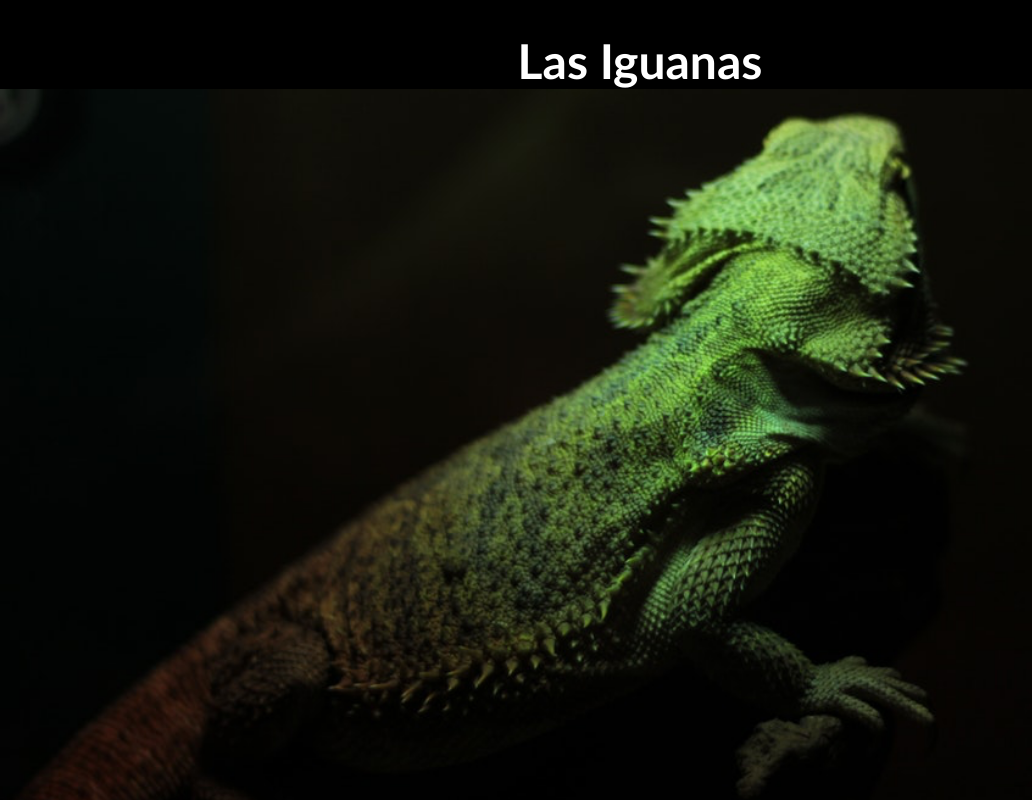
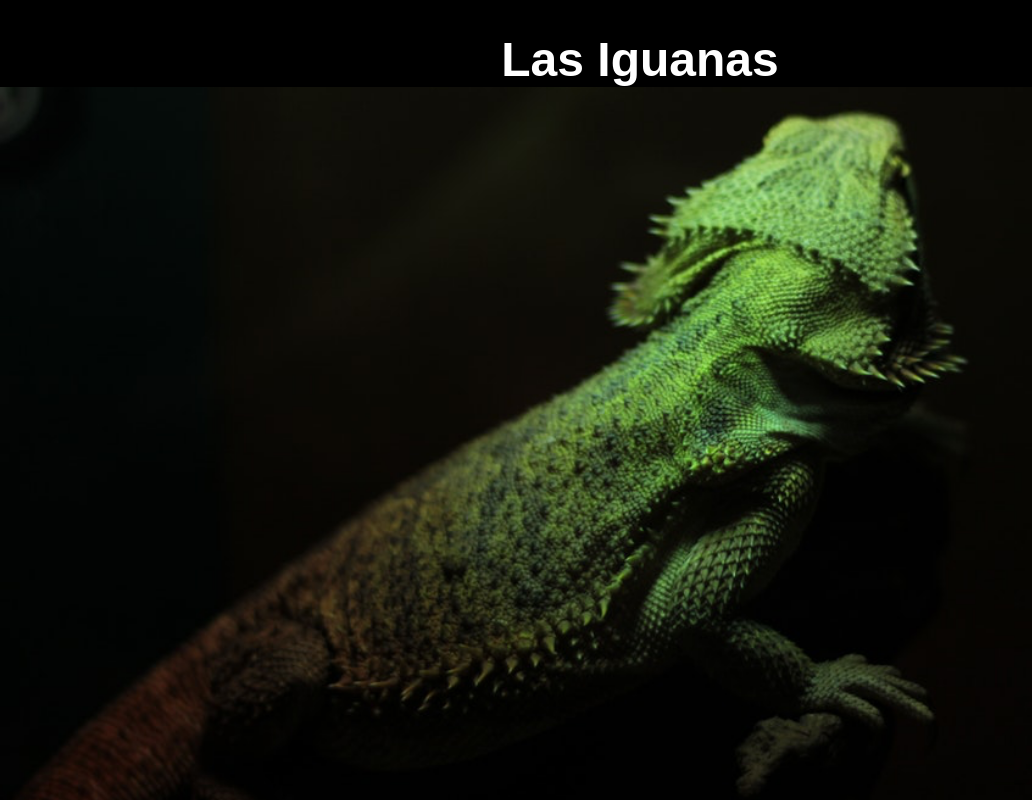
Before and after one commit to Zarahisg/desafio_4_nuevo, a plain HTML site: page Index.html in a window 1280 px wide. Shown: the top 800 px of the page, without its empty margins (0-1032 px from the left). Drawn offline with Linux system fonts and the light colour scheme.

Commit message:
cambio letra

```diff
--- a/assets/css/style.css
+++ b/assets/css/style.css
@@ -5,7 +5,7 @@ body{
     margin: 0%;
  }
 h1{
-    font-family: 'Trebuchet MS', 'Lucida Sans Unicode', 'Lucida Grande', 'Lucida Sans', Arial, sans-serif;
+    font-family: Arial, Helvetica, sans-serif;
     text-align: center;
     font-size: 3em;
     margin-bottom: 0%;
```
